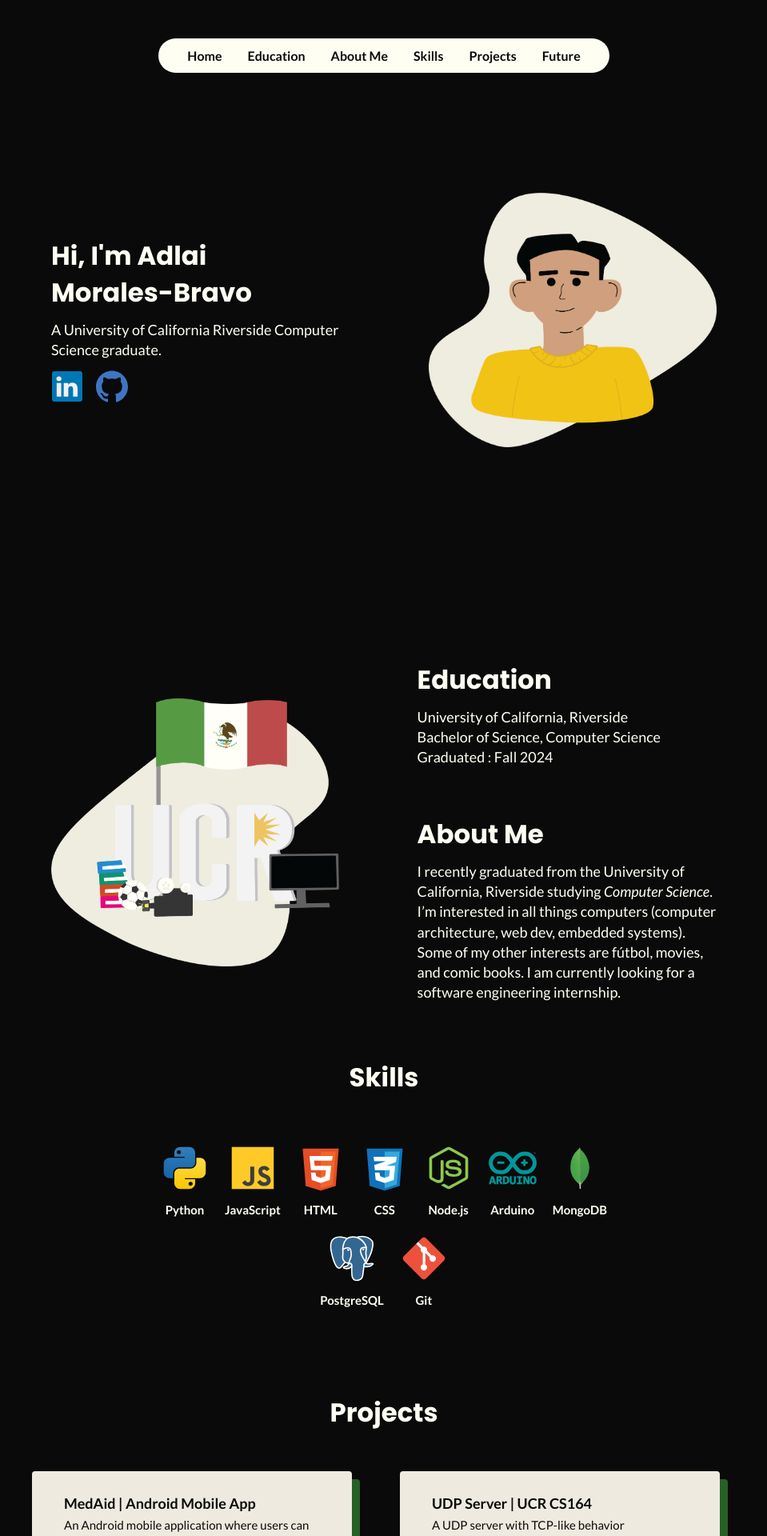
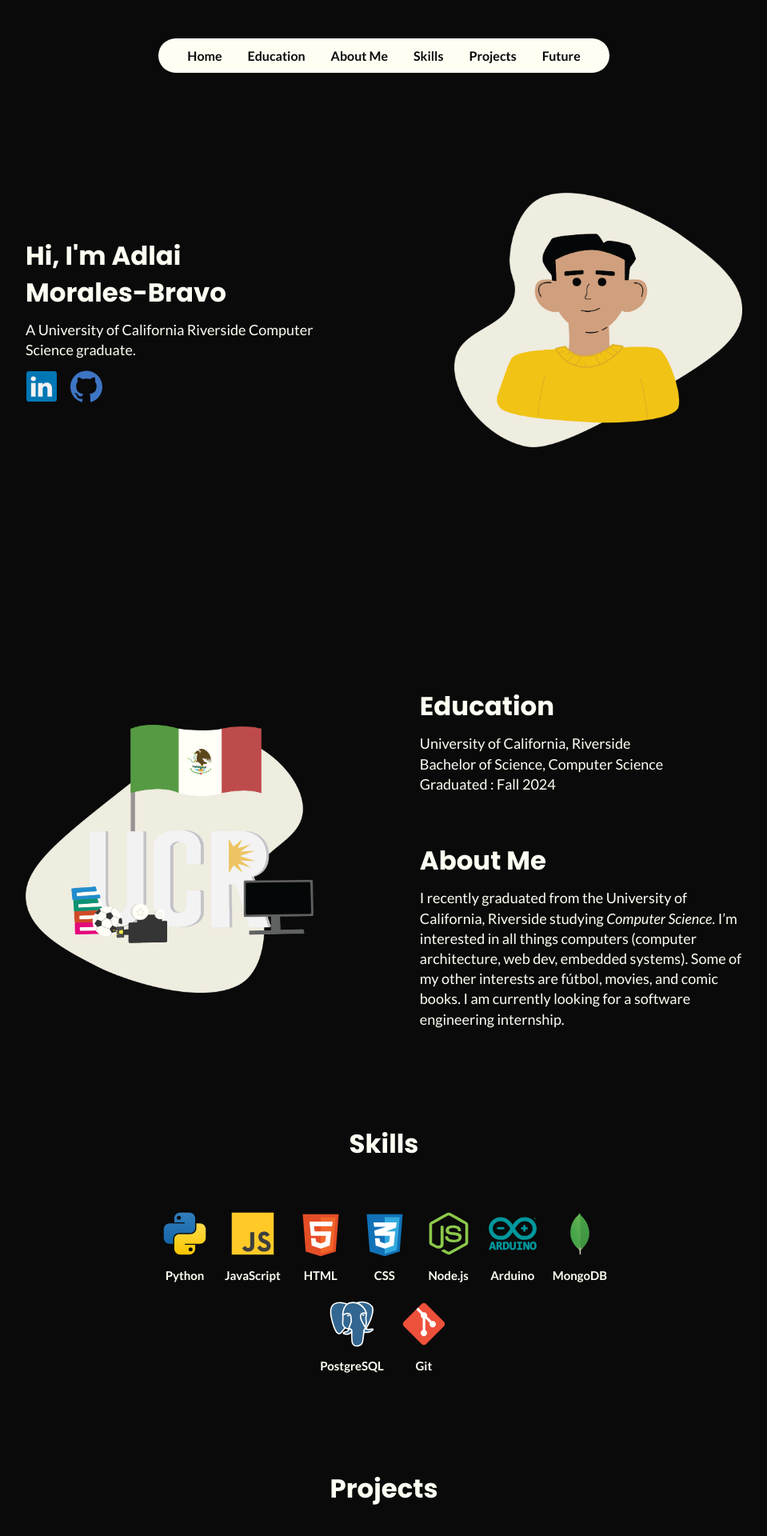
Before and after one commit to AdlaiMB/Personal-Website, a React (Create React App) app: page / in a window 1280 px wide. Shown: the top 1920 px of the page at 80% size, without its empty margins (160-1119 px from the left). Built offline with nearby package versions, Linux system fonts and the light colour scheme.

Commit message:
change layout

```diff
--- a/src/App.js
+++ b/src/App.js
@@ -8,8 +8,8 @@ function App() {
   return (
     <>
       <SlideTabs></SlideTabs>
-      <div className="layout">
-        <section className="main" id="Home">
+      <div>
+        <section className="main pt_section h-100" id="Home">
           <div className="text_column w-45 w-change">
             <h1>Hi, I'm Adlai Morales-Bravo</h1>
             <p>
@@ -46,7 +46,7 @@ function App() {
             alt=""
           />
         </section>
-        <section className="about" id="About">
+        <section className="about pt_section p-m" id="About">
           <img
             className="w-35 image"
             src="/Personal-Website/PersonalWebsite-About-Education.png"
@@ -75,7 +75,7 @@ function App() {
             </div>
           </div>
         </section>
-        <section className="skills" id="Skills">
+        <section className="skills p-m" id="Skills">
           <h1>Skills</h1>
           <div className="row skill_row">
             <Pod img="python" name="Python" />
@@ -89,7 +89,7 @@ function App() {
             <Pod img="git" name="Git" />
           </div>
         </section>
-        <section className="projects" id="Projects">
+        <section className="projects p-m" id="Projects">
           <h1>Projects</h1>
           <div className="row card_row_column">
             <Card
@@ -109,7 +109,7 @@ function App() {
             />
           </div>
         </section>
-        <section className="future" id="Future">
+        <section className="future pt_section p-l" id="Future">
           <h1>Future</h1>
           <div className="row row_column_change seperate_text_column">
             <div className="w-45 text_column_section w-change">
--- a/src/styles/App.css
+++ b/src/styles/App.css
@@ -232,10 +232,27 @@ ul {
     "footer footer footer";
 }
 
+.pt_section {
+  width: 70%;
+  margin: 0 auto;
+}
+
+.h-100 {
+  height: 100vh;
+}
+
+.p-m {
+  padding: var(--space-3xl) 0;
+}
+
+.p-l {
+  padding: var(--space-6xl) 0;
+}
+
 /* media queries */
 @media (2000px <= width) {
-  .layout {
-    grid-template-columns: auto 1500px auto;
+  .pt_section {
+    width: 15000px;
   }
 
   .card_row_column {
@@ -268,9 +285,8 @@ ul {
     border: 2px solid blue;
   }*/
 
-  .layout {
-    grid-template-columns: auto 80% auto;
-    grid-template-rows: 100vh 60vh 60vh 100vh 100vh 27vh;
+  .pt_section {
+    width: 80%;
   }
 }
 
@@ -305,9 +321,8 @@ ul {
     border: 2px solid green;
   }*/
 
-  .layout {
-    grid-template-columns: auto 85% auto;
-    grid-template-rows: 100vh 80vh 65vh 90vh 100vh 27vh;
+  .pt_section {
+    width: 85%;
   }
 
   .w-change {
@@ -359,8 +374,7 @@ ul {
     width: 350px;
   }
 
-  .layout {
-    grid-template-columns: auto 85% auto;
-    grid-template-rows: 100vh 90vh 50vh 90vh 105vh 27vh;
+  .pt_section {
+    width: 85%;
   }
 }
--- a/src/styles/Footer.css
+++ b/src/styles/Footer.css
@@ -1,5 +1,6 @@
 .footer {
-  width: 65%;
+  width: 70%;
+  padding: var(--space-l) 0;
 }
 
 .top_section {
```
